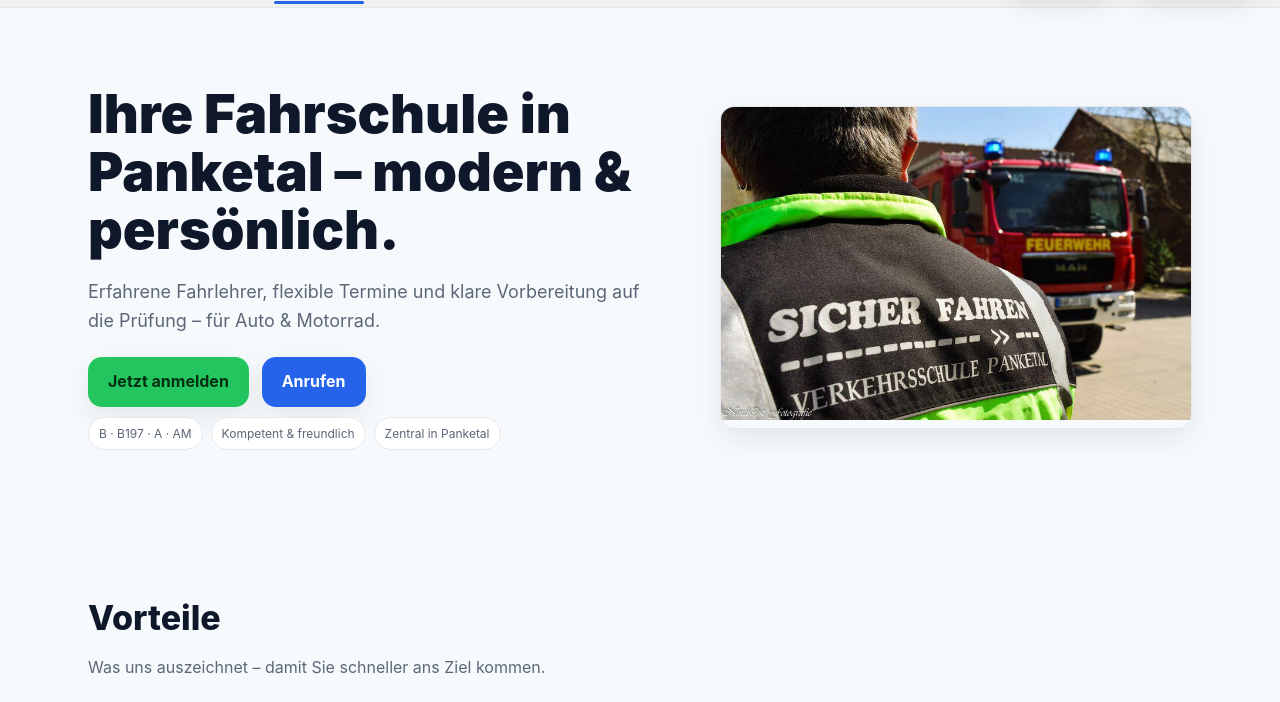
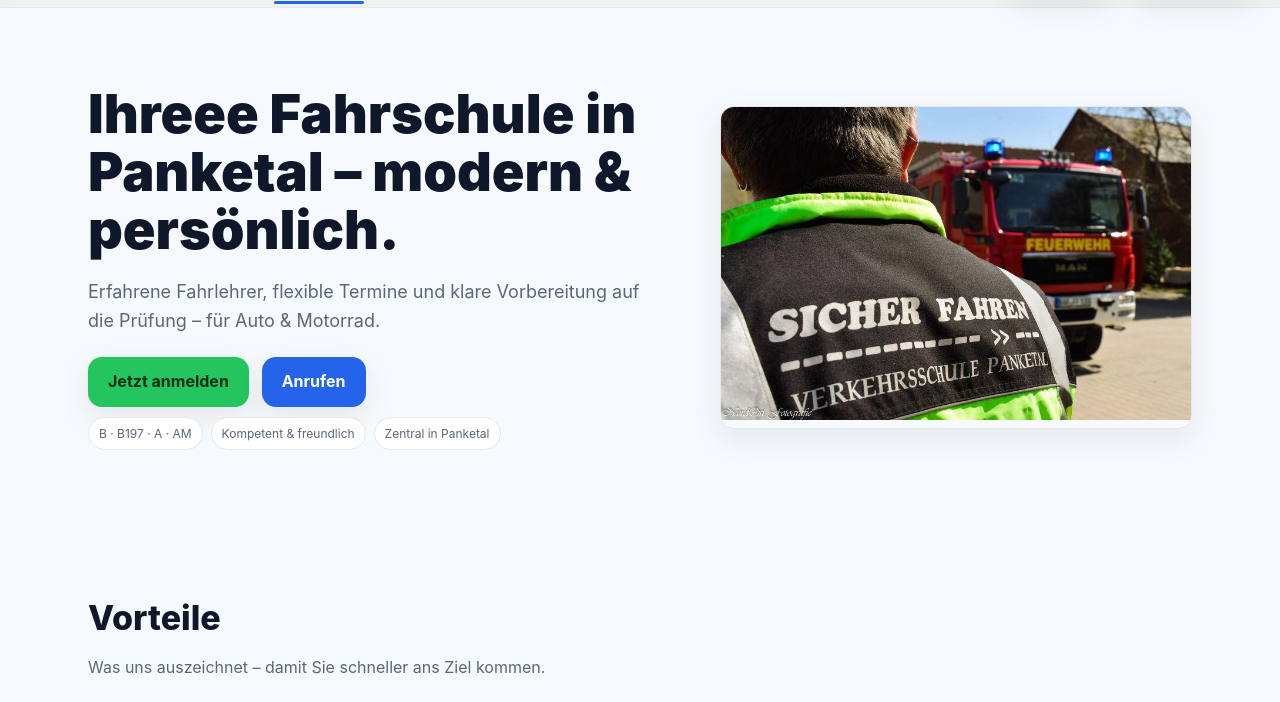
Before and after one commit to coochma/verkehrsschule, a plain HTML site: page index.html in a window 1280 px wide. Shown: the part 61-763 px from the top of the page. Drawn offline with Linux system fonts and the light colour scheme.

Commit message:
index.html

```diff
--- a/index.html
+++ b/index.html
@@ -44,7 +44,7 @@
       <section class="hero">
         <div class="hero__wrap">
           <div>
-            <h1 class="hero__title">Ihre Fahrschule in Panketal – modern & persönlich.</h1>
+            <h1 class="hero__title">Ihreee Fahrschule in Panketal – modern & persönlich.</h1>
             <p class="hero__subtitle">Erfahrene Fahrlehrer, flexible Termine und klare Vorbereitung auf die Prüfung –
               für Auto & Motorrad.</p>
             <div style="display:flex; gap:.8rem; flex-wrap:wrap">
```
